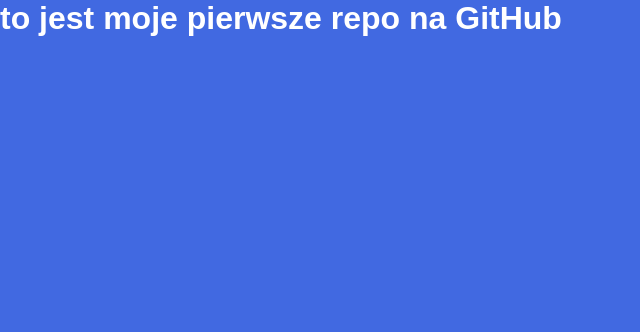
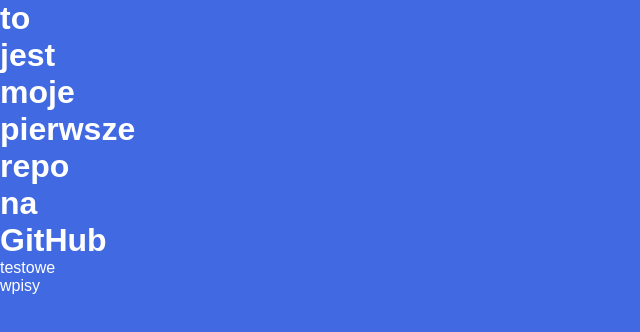
Before and after one commit to arcyksionze/zatoka, a plain HTML site: page index.html in a window 1280 px wide. Shown: the whole page, without its empty margins (0-640 px from the left). Drawn offline with Linux system fonts and the light colour scheme.

Commit message:
added p and h

```diff
--- a/index.html
+++ b/index.html
@@ -11,6 +11,7 @@
 
 <body>
     <h1>to jest moje pierwsze repo na GitHub</h1>
+    <p>testowe wpisy</p>
 </body>
 
 </html>
--- a/style.css
+++ b/style.css
@@ -6,6 +6,7 @@
 
 body {
     height: 100vh;
+    width: 50px;
     font-family: 'Ubuntu', sans-serif;
     overflow: hidden;
     color: #fff;
```
